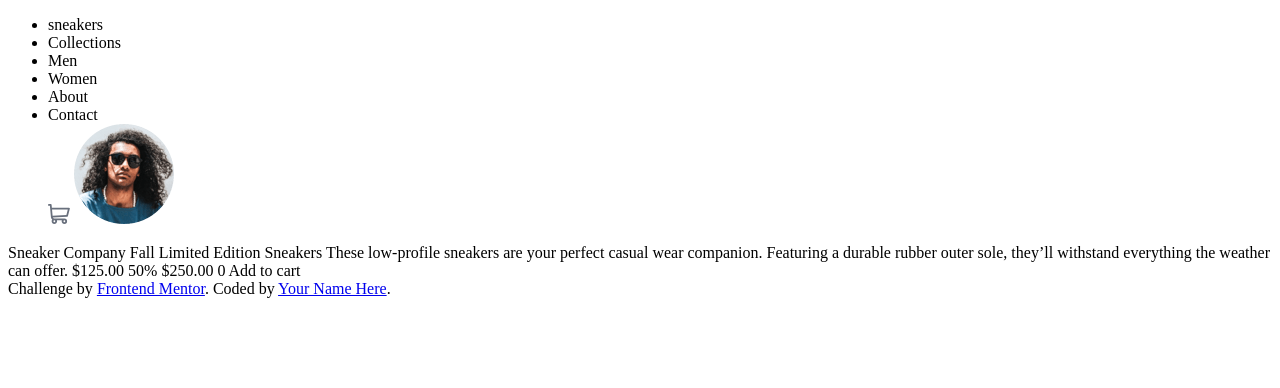
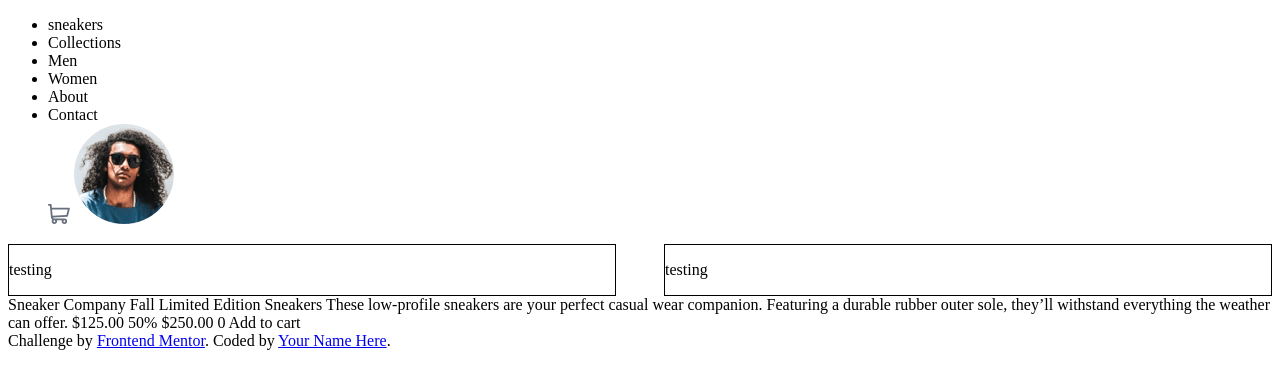
Before and after one commit to brianaleew/E-Commerce-Product-Page, a plain HTML site: page ecommerce-product-page-main/index.html in a window 1280 px wide. Drawn offline with Linux system fonts and the light colour scheme.

Commit message:
added basic structure

```diff
--- a/ecommerce-product-page-main/css/styles.css
+++ b/ecommerce-product-page-main/css/styles.css
@@ -0,0 +1,24 @@
+:root {
+    --color-main: rgb(252, 130, 37);
+    --color-accent: rgb(163, 163, 163);
+}
+
+
+
+
+/* Main Page Styling */
+
+.main-container {
+    display: grid;
+    grid-template-columns: 1fr 1fr ;
+    gap: 3rem;
+    margin: 0 auto;
+
+}
+.product-images {
+    border: 1px solid black;
+}
+
+.product-info {
+    border: 1px solid black;
+}
--- a/ecommerce-product-page-main/index.html
+++ b/ecommerce-product-page-main/index.html
@@ -25,6 +25,16 @@
       </span>
     </ul>
   </nav>
+
+  <div class="main-container">
+    <div class="product-images">
+      <p>testing</p>
+    </div>
+    <div class="product-info">
+      <p>testing</p>
+    </div>
+
+  </div>
 
 
 
```
